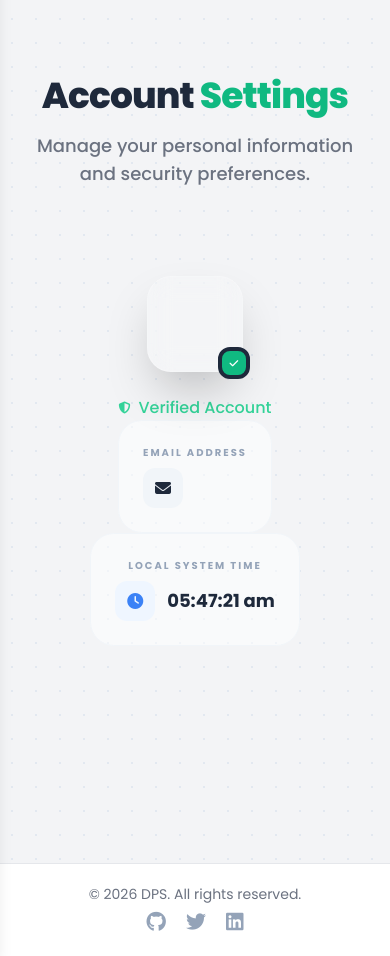
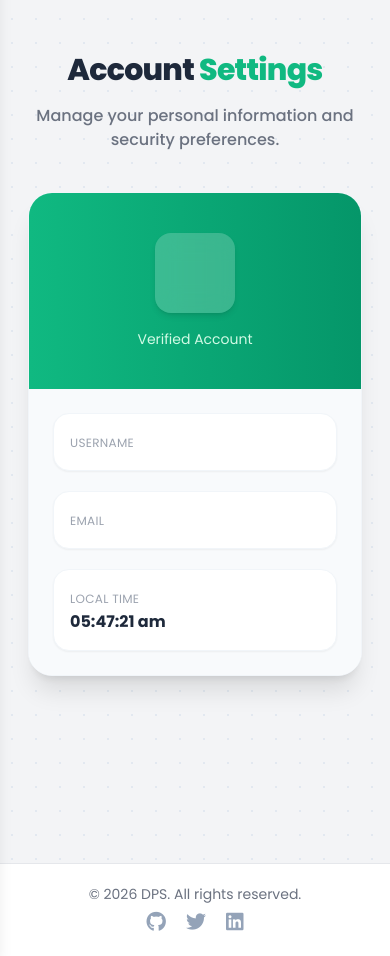
Before and after one commit to raxitsolanki/ML-PRO, a Flask app: template templates/profile.html in a window 390 px wide. Shown: the part 65-1021 px from the top of the page. Run offline with Flask 3, Linux system fonts and the light colour scheme; the template is opened without the code that fills it, so the values that code supplies are empty; parts of the project's set-up code (start-up, migrations or seed data) failed here and were passed over; some libraries are stand-ins or nearby versions.

```diff
--- a/templates/profile.html
+++ b/templates/profile.html
@@ -56,69 +56,84 @@ body {
 }
 </style>
 
-<div class="min-h-screen py-16 px-4 sm:px-6 lg:px-8">
+<div class="min-h-screen py-10 px-4 sm:px-6 lg:px-8">
   <div class="max-w-4xl mx-auto">
 
+    <!-- Page Header -->
     <div class="mb-10 text-center">
-      <h1 class="text-4xl md:text-5xl font-extrabold text-[--navy] tracking-tight">
+      <h1 class="text-3xl sm:text-4xl md:text-5xl font-extrabold text-[--navy] tracking-tight">
         Account <span class="text-[var(--emerald)]">Settings</span>
       </h1>
-      <p class="text-gray-500 text-lg md:text-xl max-w-2xl font-medium mx-auto mt-4">
+      <p class="text-gray-500 text-base sm:text-lg md:text-xl max-w-2xl font-medium mx-auto mt-4">
         Manage your personal information and security preferences.
       </p>
     </div>
 
+    <!-- Profile Card -->
+    <div class="bg-white rounded-3xl shadow-xl overflow-hidden border border-slate-100">
 
+      <!-- Header -->
+      <div class="bg-gradient-to-r from-emerald-500 to-emerald-600 text-white py-10 px-6 text-center">
 
-    <div class="premium-card overflow-hidden">
+        <!-- Avatar -->
+        <div class="w-20 h-20 mx-auto rounded-2xl bg-white/20 backdrop-blur-md
+                    flex items-center justify-center text-3xl font-bold uppercase shadow-md">
+          {{ user.username[0] }}
+        </div>
 
-      <div class="profile-header-gradient px-8 py-12 flex flex-col items-center sm:flex-row sm:justify-between sm:text-left text-center">
-        <div class="flex flex-col sm:flex-row items-center gap-6">
-          <div class="w-24 h-24 bg-white/10 backdrop-blur-md rounded-3xl border border-white/20 flex items-center justify-center shadow-2xl relative group">
-            <span class="text-4xl font-bold text-white uppercase">{{ user.username[0] }}</span>
-            <div class="absolute -bottom-2 -right-2 w-8 h-8 bg-[--emerald] rounded-xl border-4 border-[#1e293b] flex items-center justify-center">
-                <i class="fa-solid fa-check text-[10px] text-white"></i>
-            </div>
-          </div>
+        <h2 class="text-xl sm:text-2xl font-bold mt-4 break-words">
+          {{ user.username }}
+        </h2>
 
-          <div>
-            <h2 class="text-2xl font-bold text-white tracking-wide">{{ user.username }}</h2>
-            <p class="text-emerald-400 font-medium flex items-center gap-2 justify-center sm:justify-start">
-              <i class="fa-solid fa-shield-halved text-xs"></i> Verified Account
-            </p>
-          </div>
+        <p class="text-emerald-100 mt-2 text-sm">
+          Verified Account
+        </p>
+      </div>
+
+      <!-- Body -->
+      <div class="p-6 sm:p-8 grid grid-cols-1 sm:grid-cols-2 gap-5 bg-slate-50">
+
+        <!-- Username -->
+        <div class="bg-white p-4 rounded-2xl shadow-sm border border-slate-100">
+          <label class="text-xs text-gray-400 uppercase tracking-wide">Username</label>
+          <p class="text-base sm:text-lg font-bold text-[--navy] break-words">
+            {{ user.username }}
+          </p>
+        </div>
+
+        <!-- Email -->
+        <div class="bg-white p-4 rounded-2xl shadow-sm border border-slate-100">
+          <label class="text-xs text-gray-400 uppercase tracking-wide">Email</label>
+          <p class="text-base sm:text-lg font-bold text-[--navy] break-words">
+            {{ user.email }}
+          </p>
         </div>
 
 
 
-
-        <div class="info-group p-6 rounded-3xl bg-white/50 border border-slate-100">
-          <label class="text-[10px] font-bold text-slate-400 uppercase tracking-[0.2em] mb-2 block">Email Address</label>
-          <div class="flex items-center gap-3">
-            <div class="w-10 h-10 rounded-xl bg-slate-100 flex items-center justify-center text-[--navy]">
-                <i class="fa-solid fa-envelope"></i>
-            </div>
-            <p class="text-lg font-bold text-[--navy]">{{ user.email }}</p>
-          </div>
-        </div>
-
-
-
-        <div class="info-group p-6 rounded-3xl bg-white/50 border border-slate-100">
-          <label class="text-[10px] font-bold text-slate-400 uppercase tracking-[0.2em] mb-2 block">Local System Time</label>
-          <div class="flex items-center gap-3">
-            <div class="w-10 h-10 rounded-xl bg-blue-50 flex items-center justify-center text-blue-500">
-                <i class="fa-solid fa-clock"></i>
-            </div>
-            <p id="live-datetime" class="text-lg font-bold text-[--navy] tabular-nums"></p>
-          </div>
+        <!-- Live Time -->
+        <div class="bg-white p-4 rounded-2xl shadow-sm border border-slate-100">
+          <label class="text-xs text-gray-400 uppercase tracking-wide">Local Time</label>
+          <p id="live-datetime" class="text-base sm:text-lg font-bold text-[--navy]"></p>
         </div>
 
       </div>
+
     </div>
+
   </div>
 </div>
 
+<!-- Live Date Time Script -->
+<script>
+  function updateDateTime() {
+    const now = new Date();
+    document.getElementById("live-datetime").textContent =
+      now.toLocaleString();
+  }
+  updateDateTime();
+  setInterval(updateDateTime, 1000);
+</script>
 <script>
 function updateDateTime() {
   const now = new Date();
```
